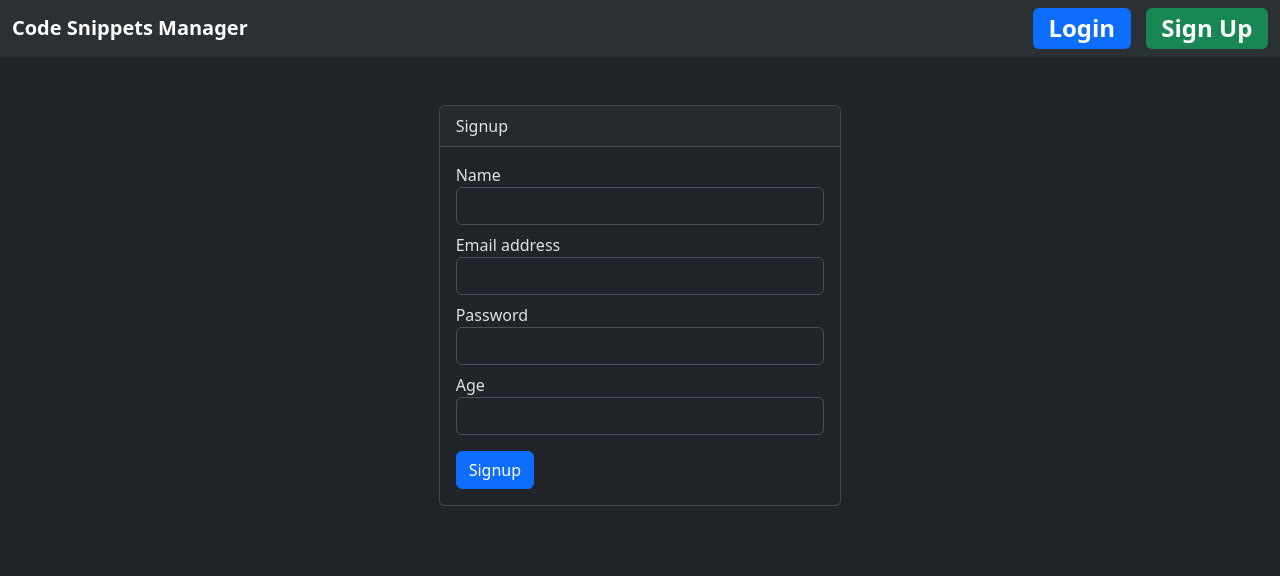
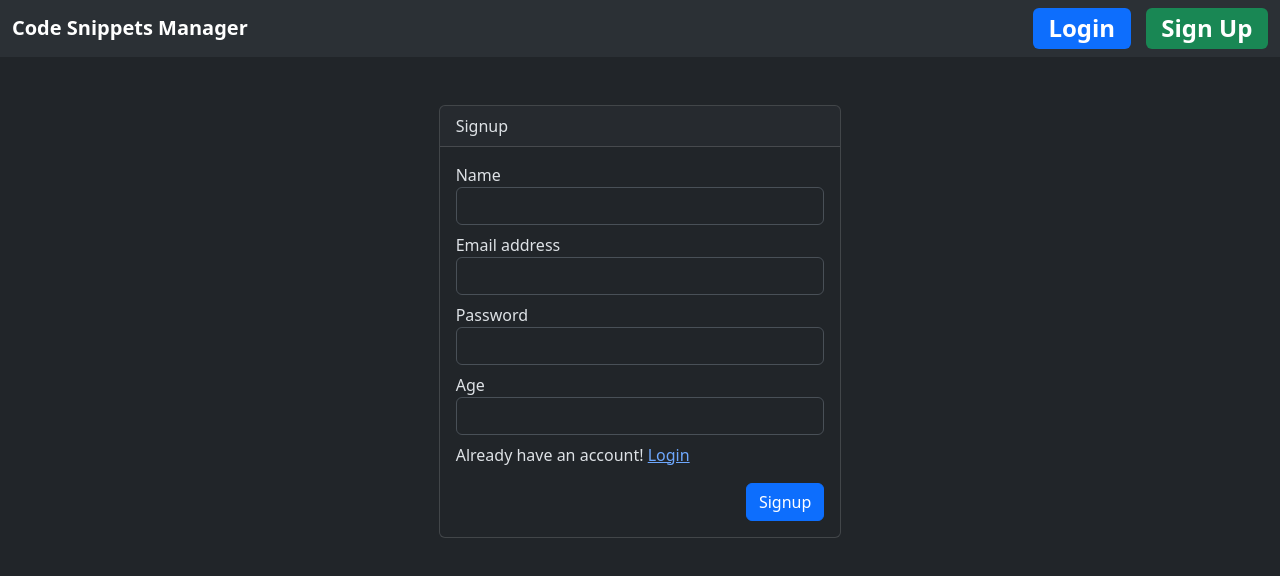
Before and after one commit to VencislavManoilov/Code-Snippets-Manager, a React (Create React App) app in the folder front-end/: page /signup in a window 1280 px wide. Shown: the top 576 px of the page. Built offline with nearby package versions, Linux system fonts and the light colour scheme; no server answers.

Commit message:
Login/Sign up Page Refactor

```diff
--- a/front-end/src/components/Login.js
+++ b/front-end/src/components/Login.js
@@ -46,6 +46,7 @@ const Login = () => {
                                         required
                                     />
                                 </div>
+
                                 <div className="form-group mt-2">
                                     <label htmlFor="password">Password</label>
                                     <input
@@ -56,7 +57,12 @@ const Login = () => {
                                         required
                                     />
                                 </div>
-                                <button type="submit" className="btn btn-primary mt-3">Login</button>
+
+                                <div className="mt-2">Don't have an account! <a href="/signup">Register</a></div>
+
+                                <div className="col-12 text-end">
+                                    <button type="submit" className="btn btn-primary mt-3">Login</button>
+                                </div>
                             </form>
                         </div>
                     </div>
--- a/front-end/src/components/Signup.js
+++ b/front-end/src/components/Signup.js
@@ -49,6 +49,7 @@ const Signup = () => {
                                         required
                                     />
                                 </div>
+
                                 <div className="form-group mt-2">
                                     <label htmlFor="email">Email address</label>
                                     <input
@@ -59,6 +60,7 @@ const Signup = () => {
                                         required
                                     />
                                 </div>
+
                                 <div className="form-group mt-2">
                                     <label htmlFor="password">Password</label>
                                     <input
@@ -69,6 +71,7 @@ const Signup = () => {
                                         required
                                     />
                                 </div>
+
                                 <div className="form-group mt-2">
                                     <label htmlFor="number">Age</label>
                                     <input
@@ -78,7 +81,12 @@ const Signup = () => {
                                         required
                                     />
                                 </div>
-                                <button type="submit" className="btn btn-primary mt-3">Signup</button>
+
+                                <div className="mt-2">Already have an account! <a href="/login">Login</a></div>
+
+                                <div className="col-12 text-end">
+                                    <button type="submit" className="btn btn-primary mt-3">Signup</button>
+                                </div>
                             </form>
                         </div>
                     </div>
```
